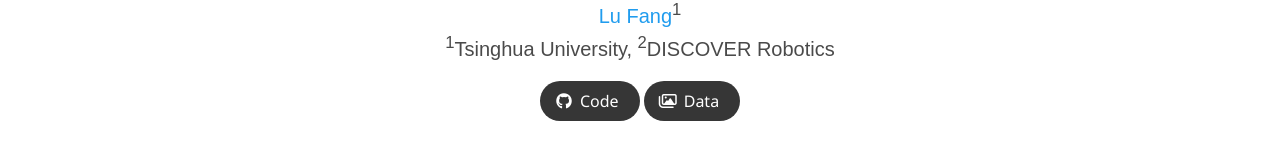
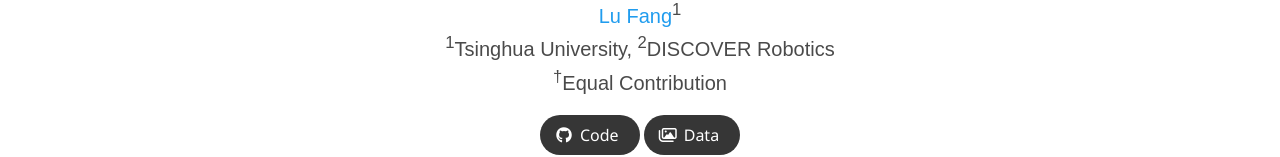
Before and after one commit to dlab-discoverse/dlab-discoverse.github.io, a plain HTML site: page index.html in a window 1280 px wide. Shown: the part 271-428 px from the top of the page. Drawn offline with nearby package versions, Linux system fonts and the light colour scheme; some icons are missing; a web font is replaced by a local one.

Commit message:
content update

```diff
--- a/index.html
+++ b/index.html
@@ -91,9 +91,9 @@
           <h1 class="title is-1 publication-title">DISCOVERSE: From <u>DI</u>fferentiable <u>S</u>imulation to <u>C</u>omplex Ph<u>O</u>torealistic Meta<u>VERSE</u></h1>
           <div class="is-size-5 publication-authors">
             <span class="author-block">
-              Yufei Jia<sup>&dagger;, 1</sup>,</span>
+              Yufei Jia<sup>&dagger;,1</sup>,</span>
             <span class="author-block">
-              Guangyu Wang<sup>&dagger;, 1</sup>,</span>
+              Guangyu Wang<sup>&dagger;,1</sup>,</span>
             <span class="author-block">
               Junzhe Wu<sup>1</sup>,</span>
             <span class="author-block">
@@ -111,6 +111,10 @@
           <div class="is-size-5 publication-authors">
             <span class="author-block"><sup>1</sup>Tsinghua University,</span>
             <span class="author-block"><sup>2</sup>DISCOVER Robotics</span>
+          </div>
+
+          <div class="is-size-5 publication-authors">
+            <span class="author-block"><sup>&dagger;</sup>Equal Contribution</span>
           </div>
 
           <div class="column has-text-centered">
```
